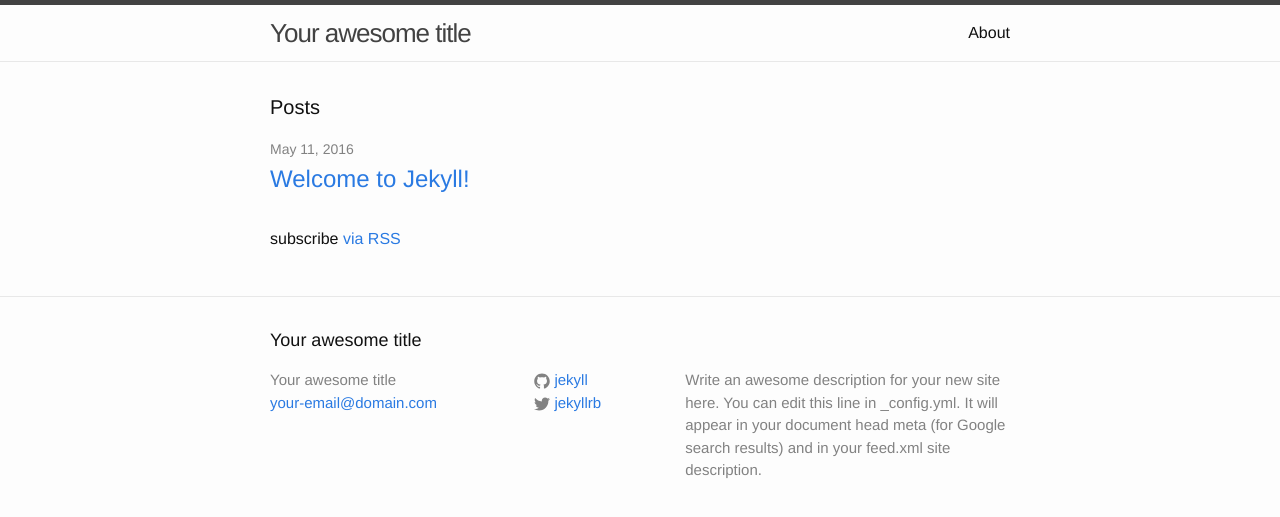
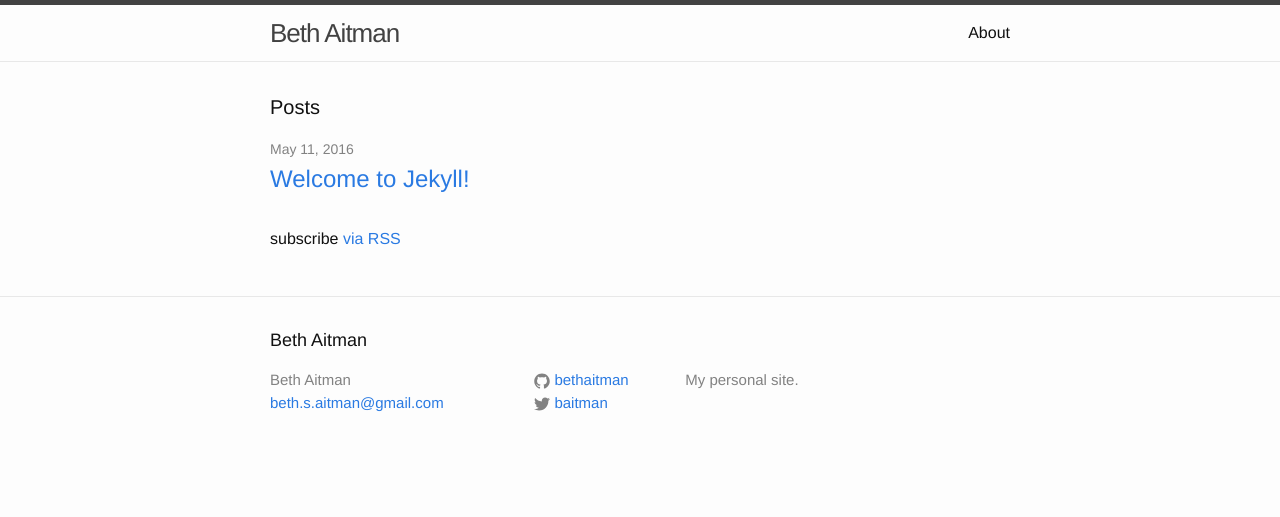
Before and after one commit to bethaitman/bethaitman.github.io, a Jekyll site: the page built from index.html, in a window 1280 px wide. Shown: the top 517 px of the page. Built offline with Jekyll 4.4.1, drawn with Linux system fonts in a browser that asks for light colours.

Commit message:
Update config

```diff
--- a/_config.yml
+++ b/_config.yml
@@ -6,16 +6,14 @@
 # 'jekyll serve'. If you change this file, please restart the server process.
 
 # Site settings
-title: Your awesome title
-email: your-email@domain.com
+title: Beth Aitman
+email: beth.s.aitman@gmail.com
 description: > # this means to ignore newlines until "baseurl:"
-  Write an awesome description for your new site here. You can edit this
-  line in _config.yml. It will appear in your document head meta (for
-  Google search results) and in your feed.xml site description.
+  My personal site.
 baseurl: "" # the subpath of your site, e.g. /blog
-url: "http://yourdomain.com" # the base hostname & protocol for your site
-twitter_username: jekyllrb
-github_username:  jekyll
+url: "http://bethaitman.github.io" # the base hostname & protocol for your site
+twitter_username: baitman
+github_username: bethaitman
 
 # Build settings
 markdown: kramdown
```
